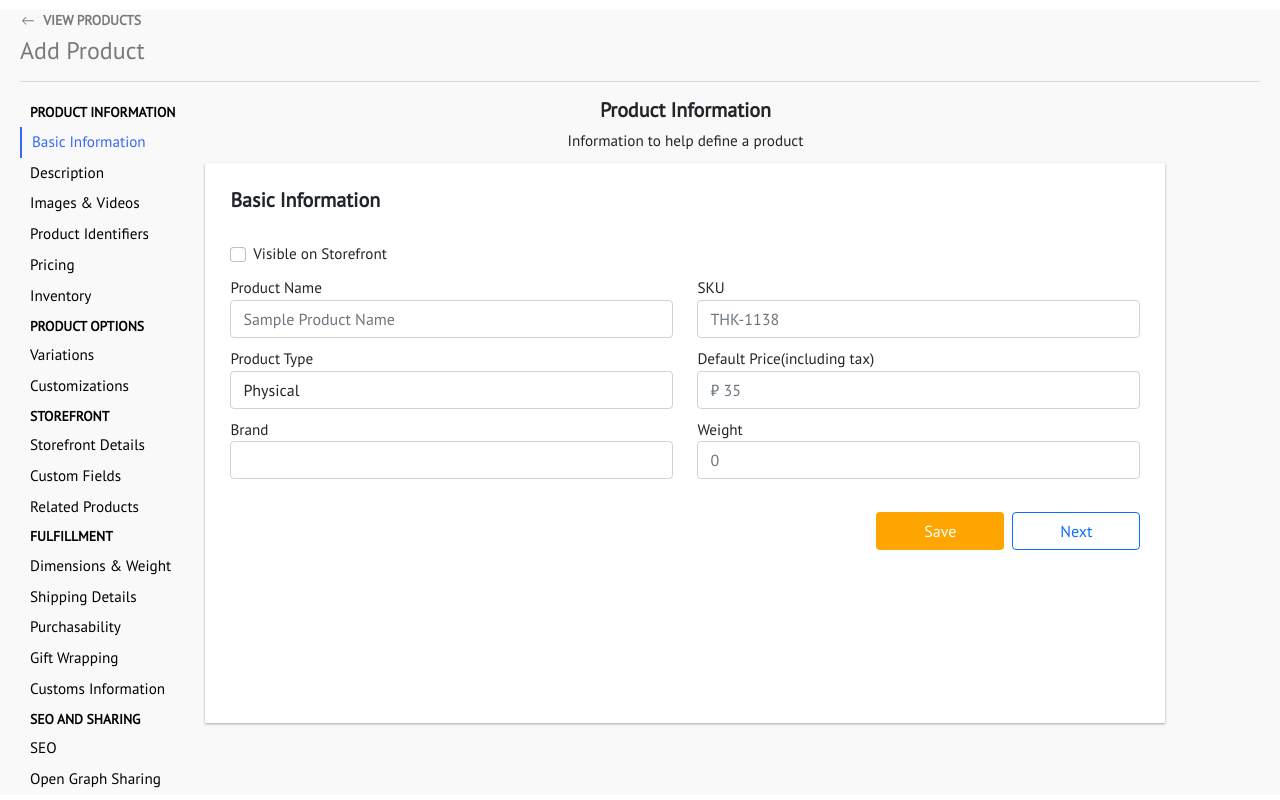
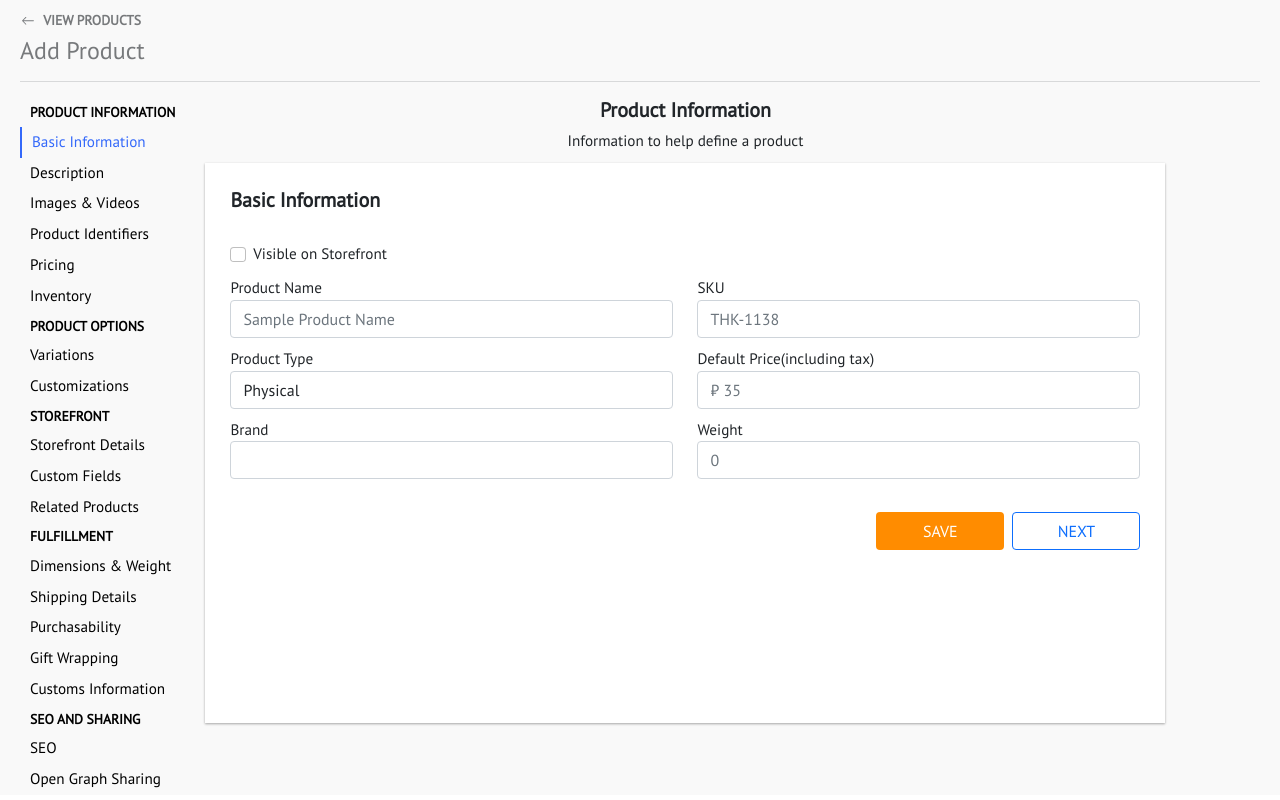
Before and after one commit to therupdeep/react-dashboard, a React (Create React App) app: page / in a window 1280 px wide. Built offline with nearby package versions, Linux system fonts and the light colour scheme.

Commit message:
small changes

```diff
--- a/src/App.js
+++ b/src/App.js
@@ -57,7 +57,7 @@ class App extends React.Component {
     };
     const homepageStyle = {
       backgroundColor: 'rgba(128, 128, 128, 0.05)',
-      marginTop: '10px',
+      paddingTop: '10px',
     };
     switch (step) {
       case 1:
--- a/src/components/BasicInformation.js
+++ b/src/components/BasicInformation.js
@@ -90,11 +90,11 @@ const BasicInformation = ({ nextStep, handleChange, values }) => {
                 className='btn'
                 style={{
                   color: 'white',
-                  backgroundColor: 'orange',
+                  backgroundColor: '#ff8c00',
                   minWidth: '10vw',
                 }}
               >
-                Save
+                SAVE
               </button>
               &nbsp;&nbsp;
               <button
@@ -103,7 +103,7 @@ const BasicInformation = ({ nextStep, handleChange, values }) => {
                 style={{ minWidth: '10vw' }}
                 onClick={Continue}
               >
-                Next
+                NEXT
               </button>
             </div>
           </form>
```
